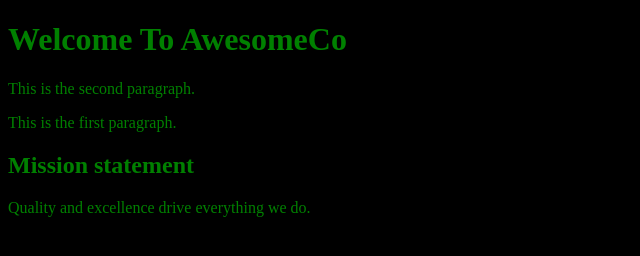
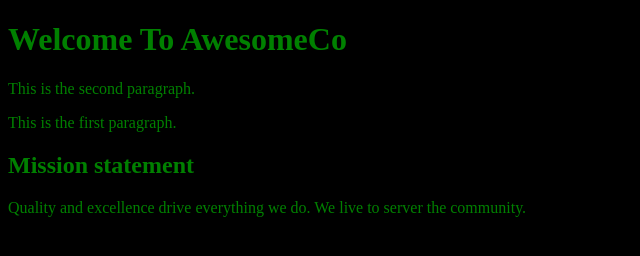
Before and after one commit to zbaxter7/awesomeco_website, a plain HTML site: page index.html in a window 1280 px wide. Shown: the whole page, without its empty margins (0-640 px from the left). Drawn offline with Linux system fonts and the light colour scheme.

Commit message:
add to mission statement

```diff
--- a/index.html
+++ b/index.html
@@ -13,6 +13,6 @@
         <h2>
             Mission statement
         </h2>
-        <p>Quality and excellence drive everything we do.</p>
+        <p>Quality and excellence drive everything we do. We live to server the community.</p>
     </body>
 </html>
```
